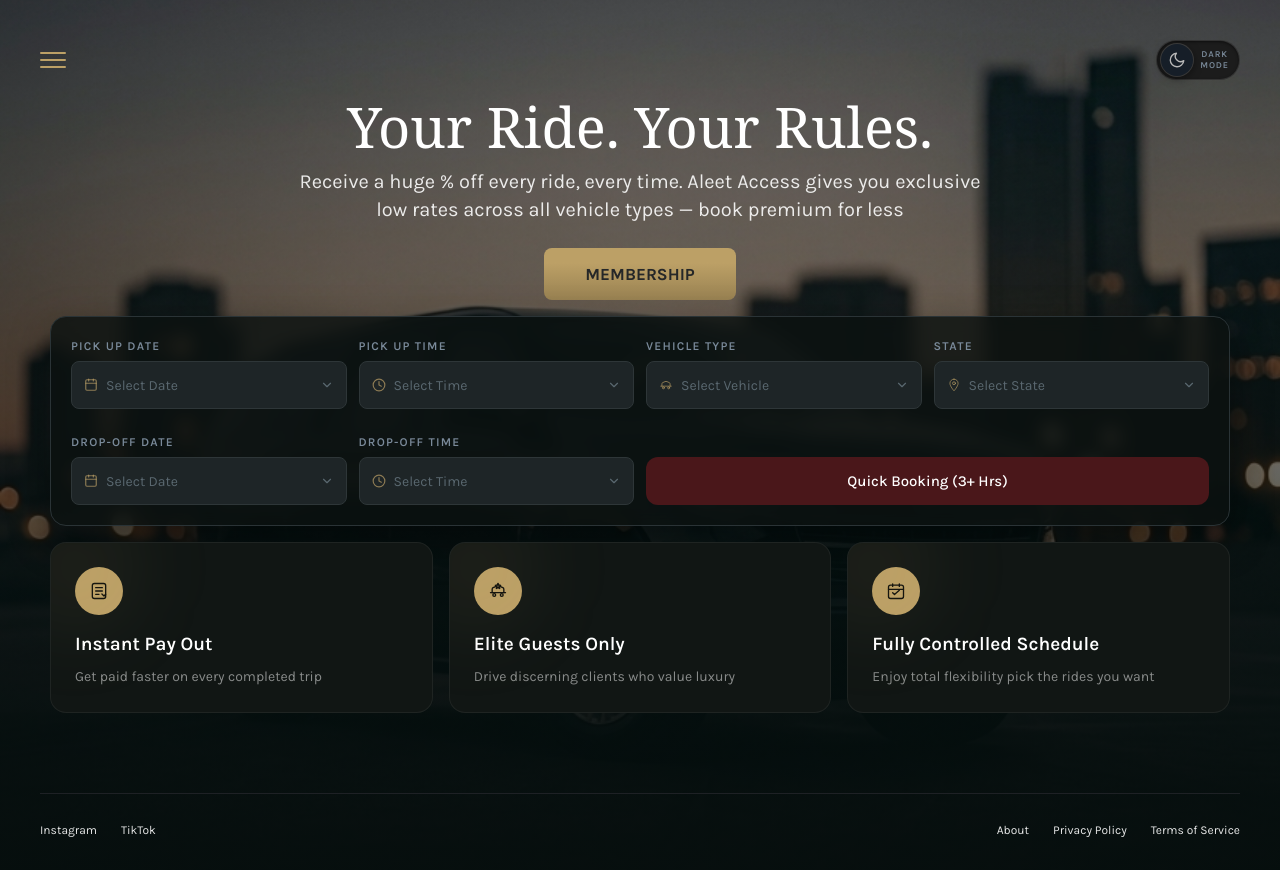
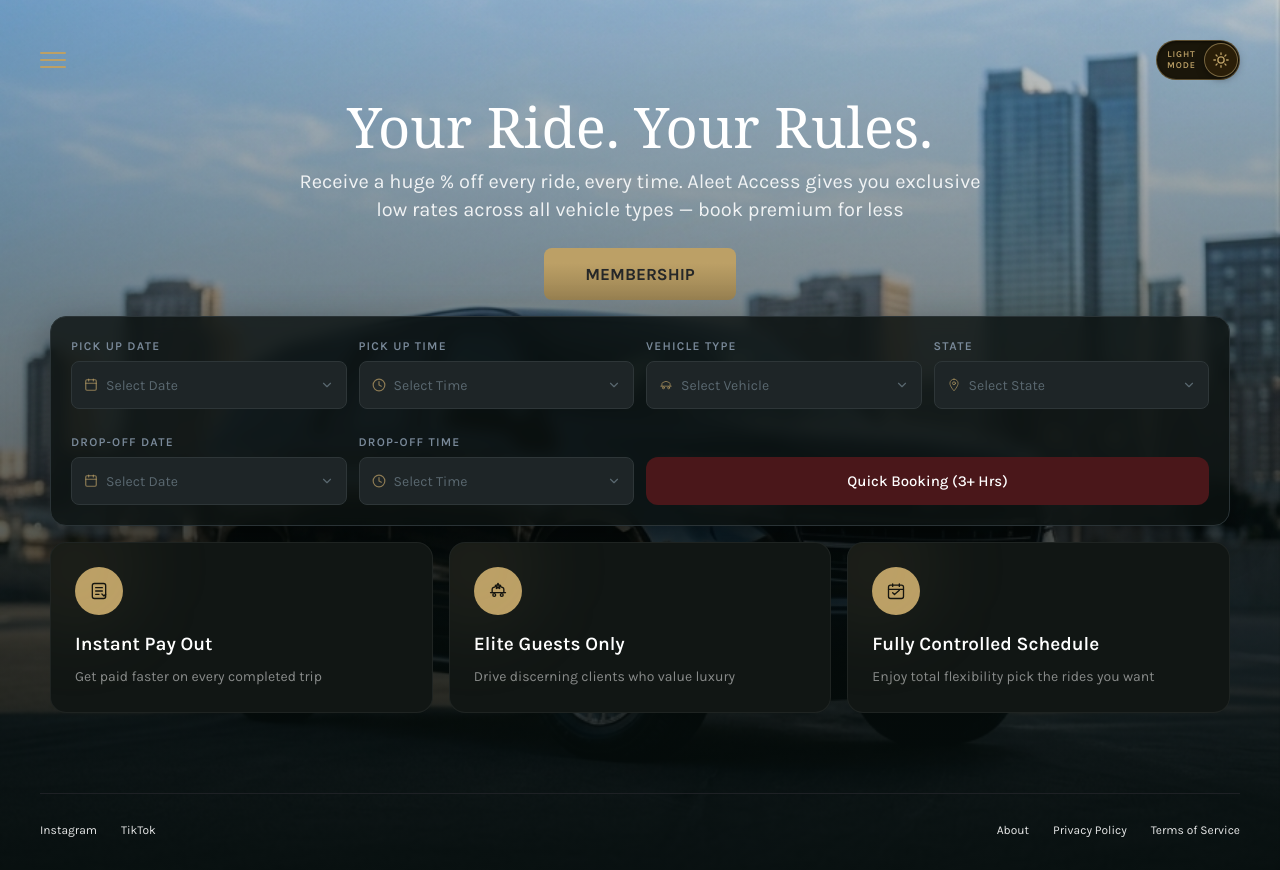
Before and after one commit to raveintech/aleet-frontend, a Next.js app: page / in a window 1280 px wide. Built offline with nearby package versions, Linux system fonts and the light colour scheme.

Commit message:
changed default light mode

```diff
--- a/app/components/day-night-toggle.tsx
+++ b/app/components/day-night-toggle.tsx
@@ -20,7 +20,7 @@ function useDayNight() {
 }
 
 export function DayNightProvider({ children }: { children: React.ReactNode }) {
-    const [mode, setMode] = useState<DayNightMode>("night");
+    const [mode, setMode] = useState<DayNightMode>("day");
     const toggle = () => setMode((m) => (m === "night" ? "day" : "night"));
 
     return (
```
